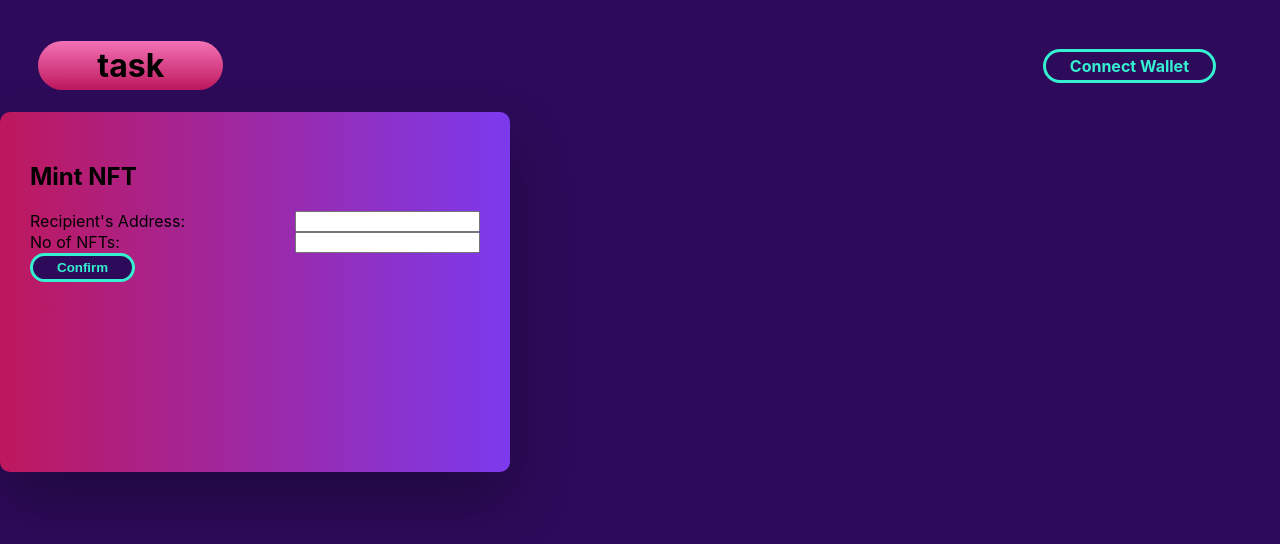
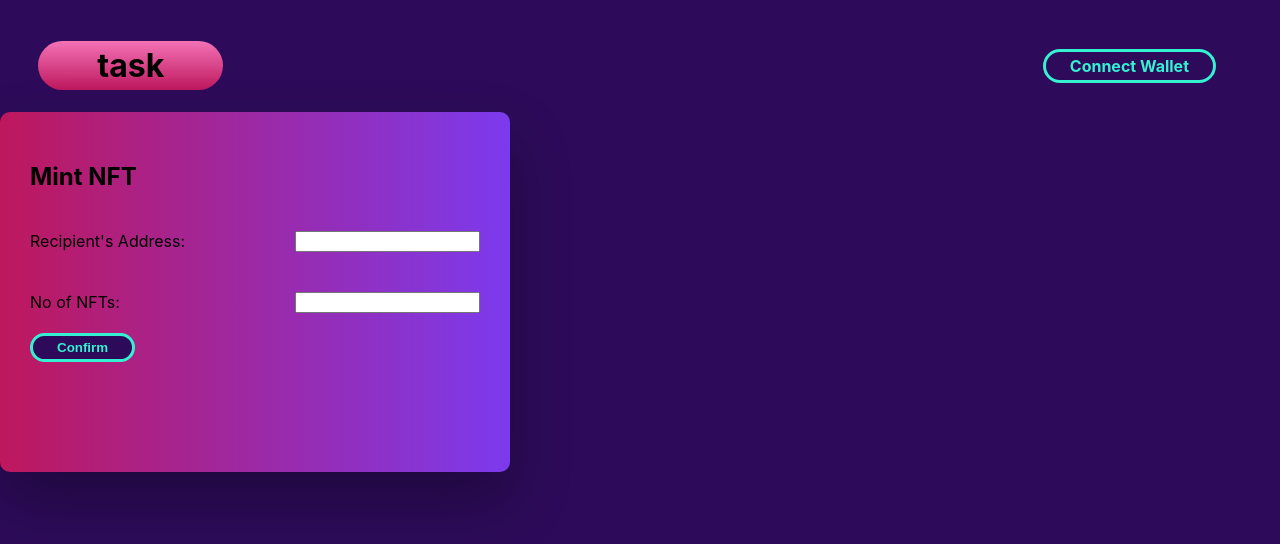
Before and after one commit to george-shammar/NFT-TASK, a React (Create React App) app: page / in a window 1280 px wide. Shown: the top 544 px of the page. Built offline with nearby package versions, Linux system fonts and the light colour scheme.

Commit message:
Add display flex for form content

```diff
--- a/src/styles/minter.css
+++ b/src/styles/minter.css
@@ -70,4 +70,6 @@
 .flex {
     display: flex;
     justify-content: space-between;
+    padding-top: 20px;
+    padding-bottom: 20px;
 }
```
